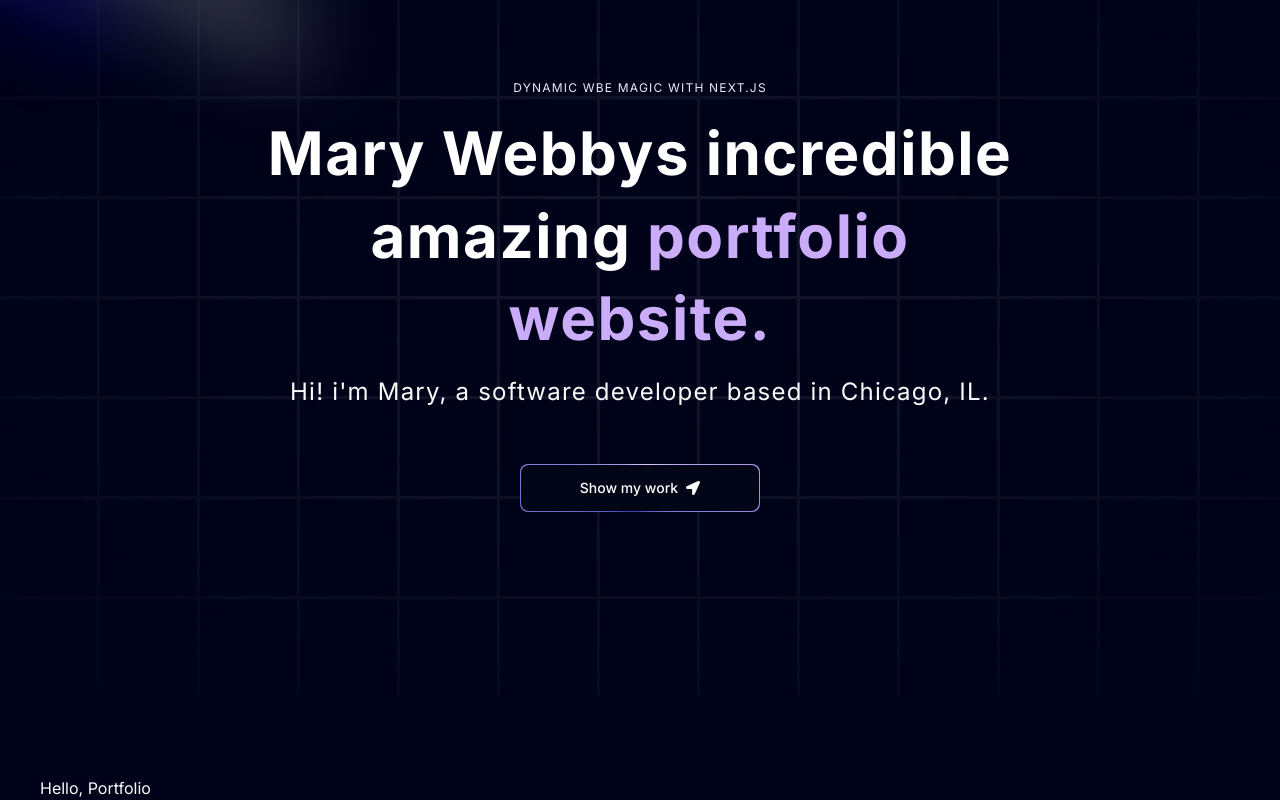
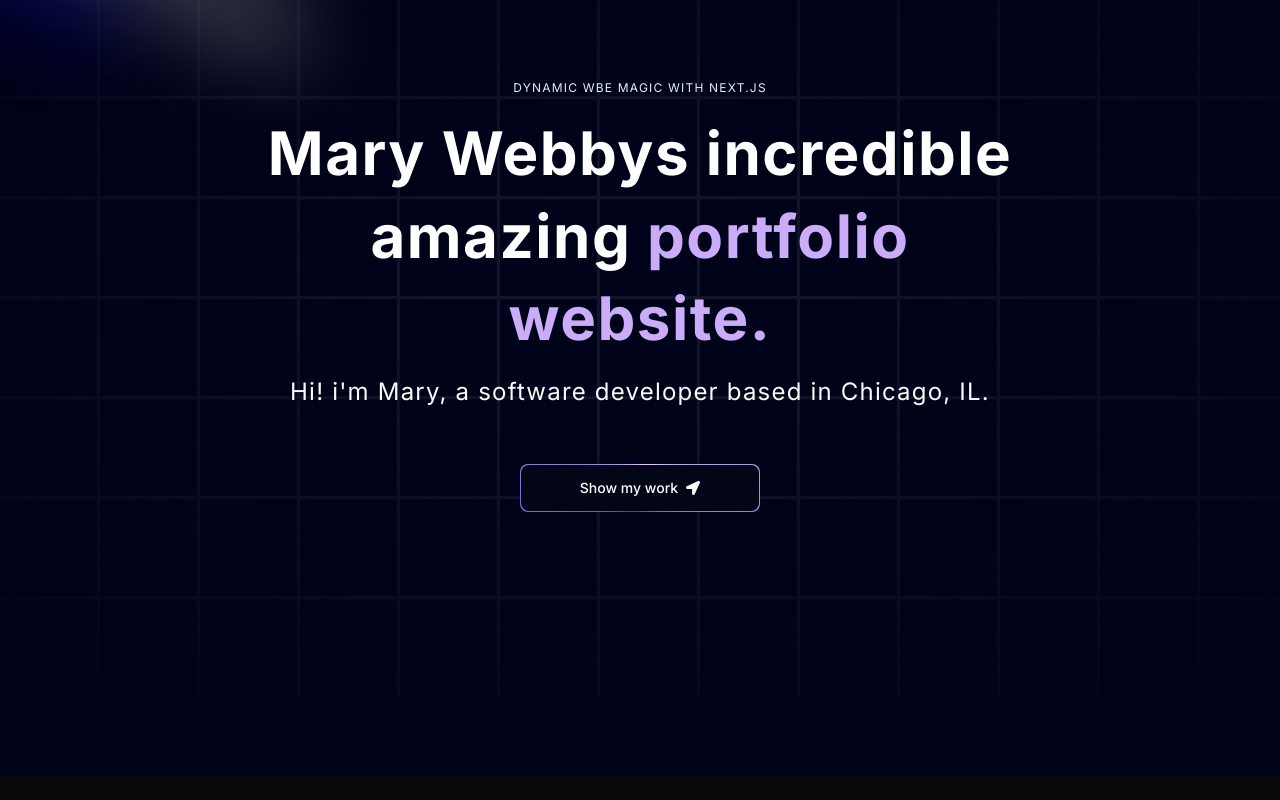
Before and after one commit to marywebby/portfolio, a Next.js app: page / in a window 1280 px wide. Shown: the part 248-1048 px from the top of the page. After the commit the page ends 1024 px from the top, so only its background shows below. Built offline with nearby package versions, Linux system fonts and the light colour scheme.

Commit message:
removed unnessescary lines from the page file

```diff
--- a/app/page.tsx
+++ b/app/page.tsx
@@ -10,7 +10,6 @@ export default function Home() {
     mx-auto
     sm:px-10 px-5">
     <Hero />
-      <h1 className="max-w-7xl w-full">Hello, Portfolio</h1>
     </main>
   );
 }
```
